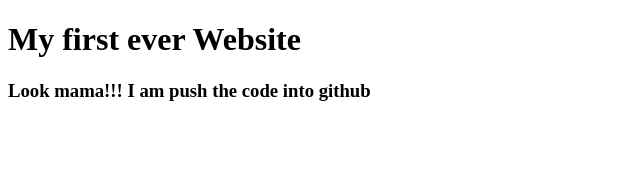
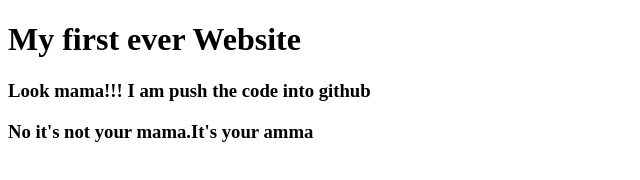
Before and after one commit to masudsarrowar/my-first-website, a plain HTML site: page index.html in a window 1280 px wide. Shown: the whole page, without its empty margins (0-640 px from the left). Drawn offline with Linux system fonts and the light colour scheme.

Commit message:
index.html

```diff
--- a/index.html
+++ b/index.html
@@ -8,5 +8,6 @@
 <body>
     <h1>My first ever Website</h1>
     <h3>Look mama!!! I am push the code into github</h3>
+    <h3>No it's not your mama.It's your amma</h3>
 </body>
 </html>
```
